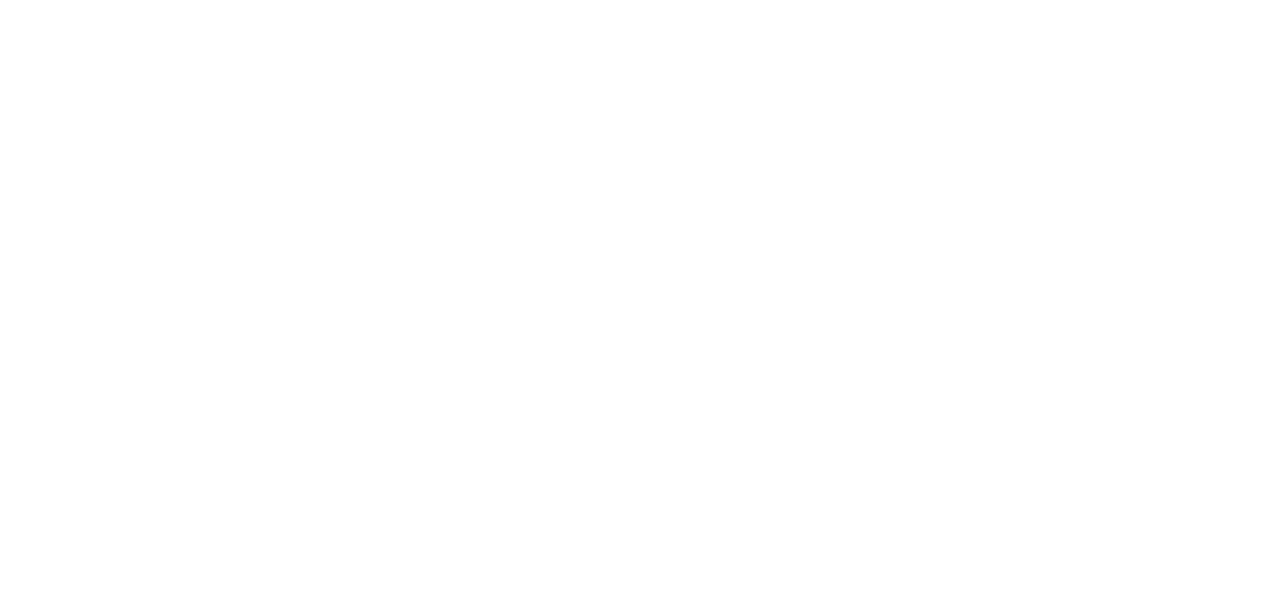
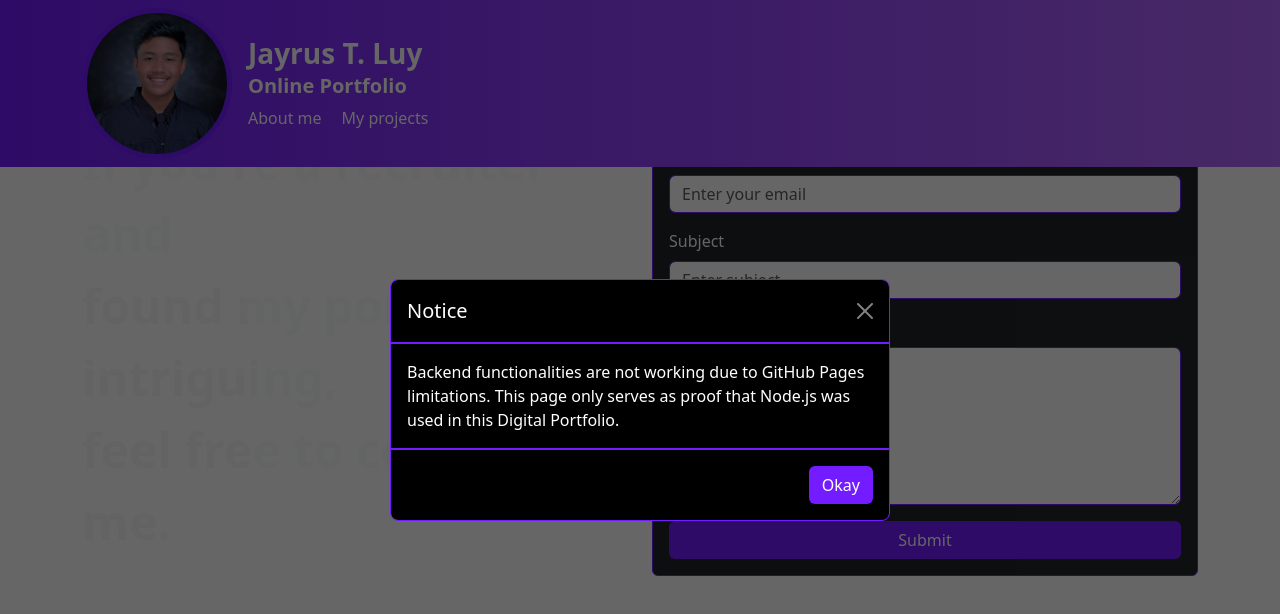
Before and after one commit to JayrusLuy/Digital-Portfolio, a React (Vite) app: page /Digital-Portfolio/contact in a window 1280 px wide. Before the commit this address had no page. Shown: the top 614 px of the page. Built offline with nearby package versions, Linux system fonts and the light colour scheme.

Commit message:
Clear repository files but keep history

```diff
--- a/index.html
+++ b/index.html
@@ -4,9 +4,11 @@
     <meta charset="UTF-8" />
     <meta name="viewport" content="width=device-width, initial-scale=1.0">
     <title>Digital Portfolio</title>
+    <link href="https://cdn.jsdelivr.net/npm/bootstrap@5.3.2/dist/css/bootstrap.min.css"  rel="stylesheet"/>
   </head>
   <body>
     <div id="root"></div>
+    <script src="https://cdn.jsdelivr.net/npm/bootstrap@5.3.2/dist/js/bootstrap.bundle.min.js"></script>
     <script type="module" src="/src/main.jsx"></script>
   </body>
 </html>
--- a/src/App.jsx
+++ b/src/App.jsx
@@ -2,6 +2,7 @@ import React from 'react';
 import { BrowserRouter as Router, Routes, Route } from 'react-router-dom';
 import Homepage from './Homepage';
 import Projects from './Projects';
+import Contact from './Contact';
 
 function App() {
   return (
@@ -9,6 +10,7 @@ function App() {
       <Routes>
         <Route path="/" element={<Homepage />} />
         <Route path="/projects" element={<Projects />} />
+        <Route path="/contact" element={<Contact />} />
       </Routes>
     </Router>
   );
--- /dev/null
+++ b/src/Contact.jsx
@@ -0,0 +1,183 @@
+import React, { useState, useEffect, useRef } from "react";
+import Pfp from "./assets/profile picture/pfp.jpg";
+import "bootstrap/dist/css/bootstrap.min.css";
+import { Link } from "react-router-dom";
+import Emailme from "./Emailme";
+
+function Contact() {
+  const [email, setEmail] = useState("");
+  const [subject, setSubject] = useState("");
+  const [body, setBody] = useState("");
+  const [showModal, setShowModal] = useState(true);
+  const [navbarHeight, setNavbarHeight] = useState(0);
+  const navbarRef = useRef(null);
+
+  useEffect(() => {
+    // measure navbar after mount
+    const measure = () => {
+      if (navbarRef.current) {
+        setNavbarHeight(navbarRef.current.offsetHeight);
+      }
+    };
+    measure();
+
+    // update on resize / font changes
+    window.addEventListener("resize", measure);
+    return () => window.removeEventListener("resize", measure);
+  }, []);
+
+  const handleSubmit = async (e) => {
+    e.preventDefault();
+    try {
+      const result = await Emailme(email, subject, body);
+      alert(result?.message || "Something went wrong!");
+      setEmail("");
+      setSubject("");
+      setBody("");
+    } catch (err) {
+      alert("Something went wrong!");
+    }
+  };
+
+  const closeModal = () => setShowModal(false);
+
+  // Provide a sensible fallback so padding isn't huge on first render
+  const paddingTop = navbarHeight ? `${navbarHeight + 16}px` : "72px";
+
+  return (
+    <div>
+      {/* Navbar */}
+      <nav
+        ref={navbarRef}
+        className="navbar navbar-dark fixed-top w-100"
+        style={{ background: "linear-gradient(to right, #731cff, #b366ff)" }}
+      >
+        <div className="container d-flex align-items-center" style={{ gap: "1rem" }}>
+          <Link to="/contact" className="d-flex align-items-center flex-shrink-0">
+            <img src={Pfp} alt="Profile" className="pfp" />
+          </Link>
+
+          <div className="d-flex flex-column flex-grow-1">
+            <div>
+              <h3 className="fw-bold mb-1 text-white">Jayrus T. Luy</h3>
+              <h5 className="fw-semibold text-white mb-2">Online Portfolio</h5>
+            </div>
+
+            <div className="d-flex flex-wrap" style={{ gap: "1rem" }}>
+              <Link className="nav-link text-white p-0 me-1" to="/">
+                About me
+              </Link>
+              <Link className="nav-link text-white p-0 me-1" to="/projects">
+                My projects
+              </Link>
+            </div>
+          </div>
+        </div>
+      </nav>
+
+      {/* Responsive padding */}
+      <div style={{ paddingTop: `${navbarHeight + 16}px` }}>
+        <div className="container">
+          <div className="row g-4 align-items-start">
+            {/* Contact text */}
+            <div className="col-12 col-md-6 text-light contact-text">
+              <p>
+                If you're a recruiter and
+                <br />
+                found my portfolio intriguing,
+                <br />
+                feel free to contact me.
+              </p>
+            </div>
+
+            {/* Email me card */}
+            <div className="col-12 col-md-6 d-flex">
+              <div className="card text-white bg-dark mb-3 flex-fill custom-card-border">
+                <div className="card-body">
+                  <form onSubmit={handleSubmit}>
+                    <div className="mb-3">
+                      <label className="form-label">Email address</label>
+                      <input
+                        type="email"
+                        className="form-control"
+                        placeholder="Enter your email"
+                        value={email}
+                        onChange={(e) => setEmail(e.target.value)}
+                        style={{ borderColor: "#731cff" }}
+                        required
+                      />
+                    </div>
+
+                    <div className="mb-3">
+                      <label className="form-label">Subject</label>
+                      <input
+                        type="text"
+                        className="form-control"
+                        placeholder="Enter subject"
+                        value={subject}
+                        onChange={(e) => setSubject(e.target.value)}
+                        style={{ borderColor: "#731cff" }}
+                        required
+                      />
+                    </div>
+
+                    <div className="mb-3">
+                      <label className="form-label">Body</label>
+                      <textarea
+                        className="form-control"
+                        rows="6"
+                        style={{ resize: "vertical", borderColor: "#731cff" }}
+                        value={body}
+                        onChange={(e) => setBody(e.target.value)}
+                        required
+                      />
+                    </div>
+
+                    <button
+                      type="submit"
+                      className="btn w-100"
+                      style={{ backgroundColor: "#731cff", color: "white" }}
+                    >
+                      Submit
+                    </button>
+                  </form>
+                </div>
+              </div>
+            </div>
+          </div>
+        </div>
+      </div>
+
+      {/* Modal */}
+      {showModal && (
+        <div
+          className="modal show fade"
+          style={{ display: "block", backgroundColor: "rgba(0,0,0,0.6)" }}
+        >
+          <div className="modal-dialog modal-dialog-centered">
+            <div
+              className="modal-content"
+              style={{ backgroundColor: "#000", borderColor: "#731cff" }}
+            >
+              <div className="modal-header" style={{ borderColor: "#731cff" }}>
+                <h5 className="modal-title text-white">Notice</h5>
+                <button type="button" className="btn-close btn-close-white" onClick={closeModal}></button>
+              </div>
+              <div className="modal-body text-white" style={{ borderTop: "1px solid #731cff", borderBottom: "1px solid #731cff" }}>
+                Backend functionalities are not working due to GitHub Pages limitations.
+                This page only serves as proof that Node.js was used in this Digital Portfolio.
+              </div>
+              <div className="modal-footer" style={{ borderColor: "#731cff" }}>
+                <button className="btn" style={{ backgroundColor: "#731cff", color: "white" }} onClick={closeModal}>
+                  Okay
+                </button>
+              </div>
+            </div>
+          </div>
+        </div>
+      )}
+    </div>
+  );
+}
+
+export default Contact;
--- a/src/Projects.jsx
+++ b/src/Projects.jsx
@@ -15,21 +15,27 @@ function Projects() {
         <title>My Projects</title>
         {/* Navbar */}
               <nav
-                          className="navbar navbar-expand-xs navbar-dark fixed-top"
-                          style={{
-                            background: 'linear-gradient(to right, #731cff, #b366ff)'
-                          }}
+                className="navbar navbar-dark fixed-top w-100"
+                style={{ background: 'linear-gradient(to right, #731cff, #b366ff)' }}
               >
-                          <div className="container d-flex align-items-center justify-content-start">
+              <div
+                className="container d-flex align-items-center flex-nowrap"
+                style={{ gap: '1rem' }}
+              >
+              <Link to="/contact" className="d-flex flex-shrink-0">
                 <img src={Pfp} alt="Profile" className="pfp" />
-                            <div style={{paddingLeft: "20px"}}>
+              </Link>
+              <div className="d-flex flex-column flex-grow-1">
+                <div>
                   <h3 className="fw-bold mb-1 text-white">Jayrus T. Luy</h3>
                   <h5 className="fw-semibold text-white mb-2">Online Portfolio</h5>
-                              <div style={{display: 'flex'}}>
-                                <Link className="nav-link text-white p-0 me-3" to="/">
+                </div>
+
+                <div className="d-flex flex-wrap" style={{ gap: '1rem' }}>
+                  <Link className="nav-link text-white p-0 me-1" to="/">
                     About me
                   </Link>
-                                <Link className="nav-link text-white p-0 me-auto" to="/projects">
+                  <Link className="nav-link text-white p-0 me-1" to="/projects">
                     My projects
                   </Link>
                 </div>
@@ -60,7 +66,7 @@ function Projects() {
                   transition from a paper-based Medical Records System to a Computerized one.
                 </p>
                 <p className="card-text content-text">
-                  Note: This is a capstone project not an official system/application used by The
+                  Notice: This is a capstone project not an official system/application used by The
                   Municipality of Burgos.
                 </p>
                 <div className="card-footer custom-card-border">
@@ -68,6 +74,7 @@ function Projects() {
                     Not Deployed
                     <br />
                     VB.NET | MySQL
+                    <br />
                     <br />
                     <a
                       className="link-underline-primary"
@@ -108,6 +115,7 @@ function Projects() {
                     <br />
                     VB.NET | MySQL
                     <br />
+                    <br />
                     <a
                       className="link-underline-primary"
                       href="https://github.com/JayrusLuy/Cashier-and-Project-Monitoring-System"
@@ -147,6 +155,7 @@ function Projects() {
                     <br />
                     VB.NET | MySQL
                     <br />
+                    <br />
                     <a
                       className="link-underline-primary"
                       href="https://github.com/JayrusLuy/UsamiWit-Quiz-Maker"
@@ -177,14 +186,30 @@ function Projects() {
                 <p className="card-text content-text">
                   A self-made digital portfolio to showcase my skills, and projects.
                 </p>
+                <p>
+                  Click the link below or the image at the top to view the Contact me page.
+                </p>
                 <p className="card-text content-text">
-                  Note: There was supposed to be a Node.JS backend for this project but due to lack of web hosting budget I am unable to deploy it.
+                  Notice: Backend functionalities are not working due to GitHub Pages
+                          limitations. This page only serves as proof that Node.js was used
+                          in this Digital Portfolio. Please check the source code on my GitHub.
                 </p>
                 <div className="card-footer custom-card-border">
                   <center>
                     Deployed October 2025
                     <br />
                     React.JS | Bootstrap
+                    <br />
+                    <br />
+                    <Link to ="/contact">
+                    <a
+                      className="link-underline-primary"
+                      target="_blank"
+                      rel="noopener noreferrer"
+                    >
+                      Check out Contact me page
+                    </a>
+                    </Link>
                     <br />
                     <a
                       className="link-underline-primary"
@@ -220,6 +245,7 @@ function Projects() {
                     <br />
                     React.JS | Node.JS | MySQL
                     <br />
+                    <br />
                     <a className="link-underline-primary" href="#" target="_blank" rel="noopener noreferrer">
                       Sit tight I am currently developing this!
                     </a>
```
Also changed, not shown: src/Homepage.jsx (+33 -23 lines). Lines whose indentation alone changed are shown as unchanged.
